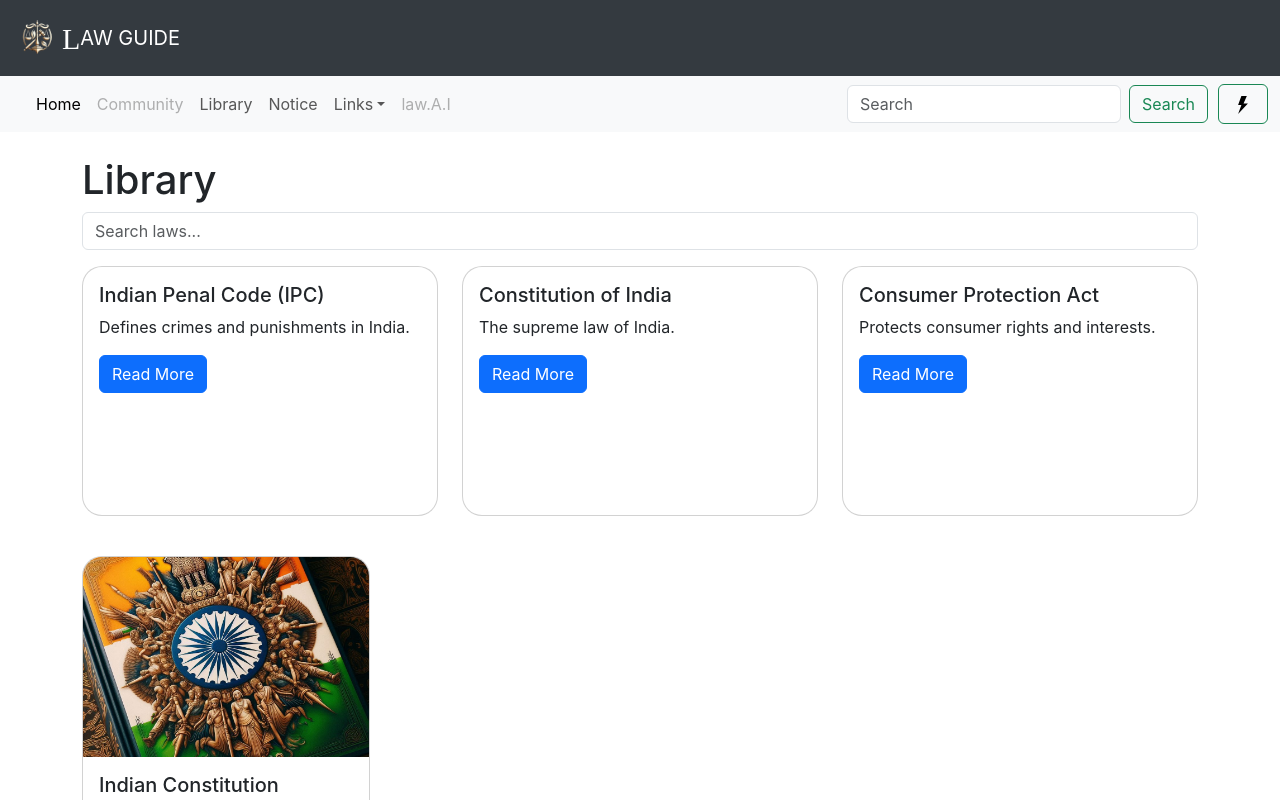
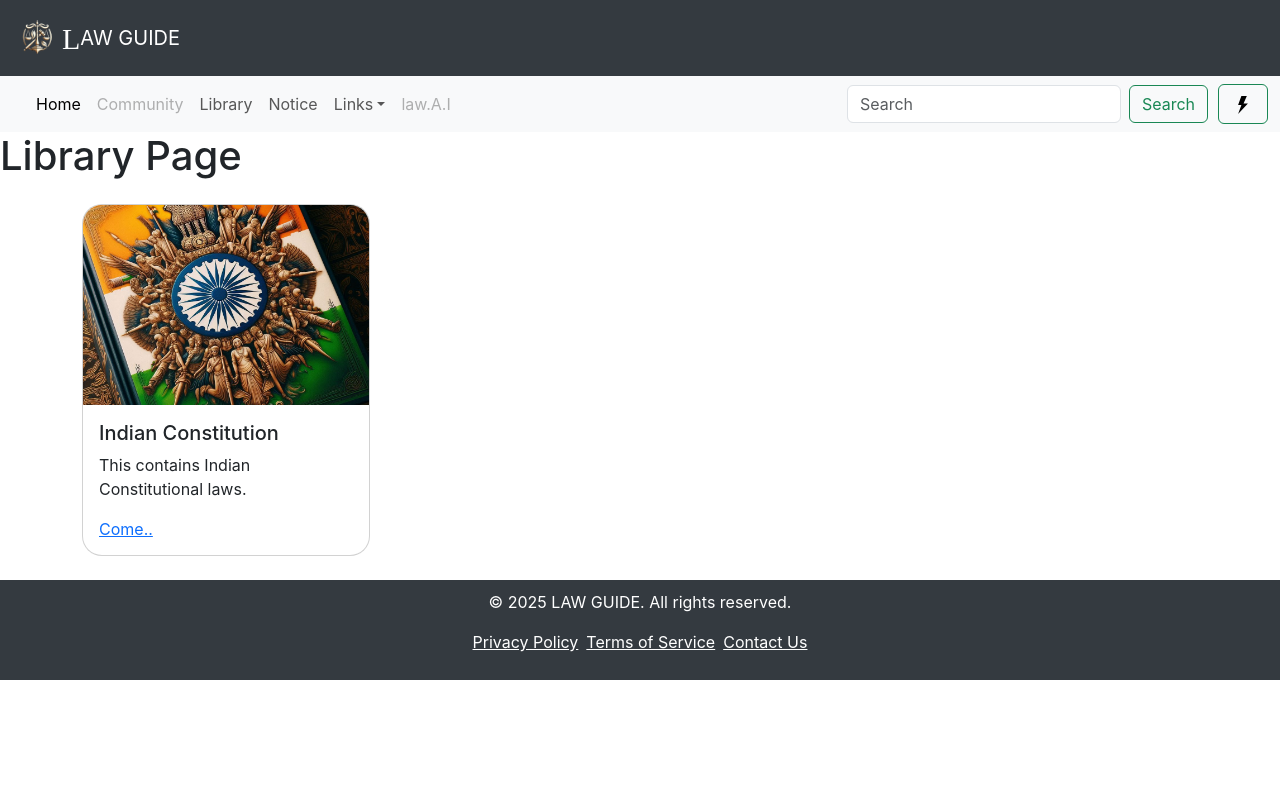
Before and after one commit to Darkstrike03/LawGuide, a React (Create React App) app: page /library in a window 1280 px wide. Shown: the top 800 px of the page. Built offline with nearby package versions, Linux system fonts and the light colour scheme.

Commit message:
Update Library.js

```diff
--- a/src/component/Library.js
+++ b/src/component/Library.js
@@ -1,44 +1,14 @@
-import React, { useState } from 'react';
-import { Link } from 'react-router-dom';
+import React from 'react';
 
-const Library = () => {
-    const [searchTerm, setSearchTerm] = useState('');
-    const laws = [
-        { id: 1, title: "Indian Penal Code (IPC)", description: "Defines crimes and punishments in India." },
-        { id: 2, title: "Constitution of India", description: "The supreme law of India." },
-        { id: 3, title: "Consumer Protection Act", description: "Protects consumer rights and interests." }
-    ];
-
-    const filteredLaws = laws.filter(law =>
-        law.title.toLowerCase().includes(searchTerm.toLowerCase())
-    );
-
-    return (
-        <div className="container mt-4">
-            <h1>Library</h1>
-            <input
-                type="text"
-                className="form-control mb-3"
-                placeholder="Search laws..."
-                value={searchTerm}
-                onChange={(e) => setSearchTerm(e.target.value)}
-            />
-
-            <div className="row">
-                {filteredLaws.map(law => (
-                    <div key={law.id} className="col-md-4 mb-3">
-                        <div className="card">
-                            <div className="card-body">
-                                <h5 className="card-title">{law.title}</h5>
-                                <p className="card-text">{law.description}</p>
-                                <Link to={`/law/${law.id}`} className="btn btn-primary">Read More</Link> {/* ✅ Link to Detail Page */}
-                            </div>
-                        </div>
-                    </div>
-                ))}
+class Library extends React.Component {
+    render() {
+        return (
+            <div>
+                <h1>Library Page</h1>
+                {/* Add your library content here */}
             </div>
-        </div>
-    );
-};
+        );
+    }
+}
 
 export default Library;
```
